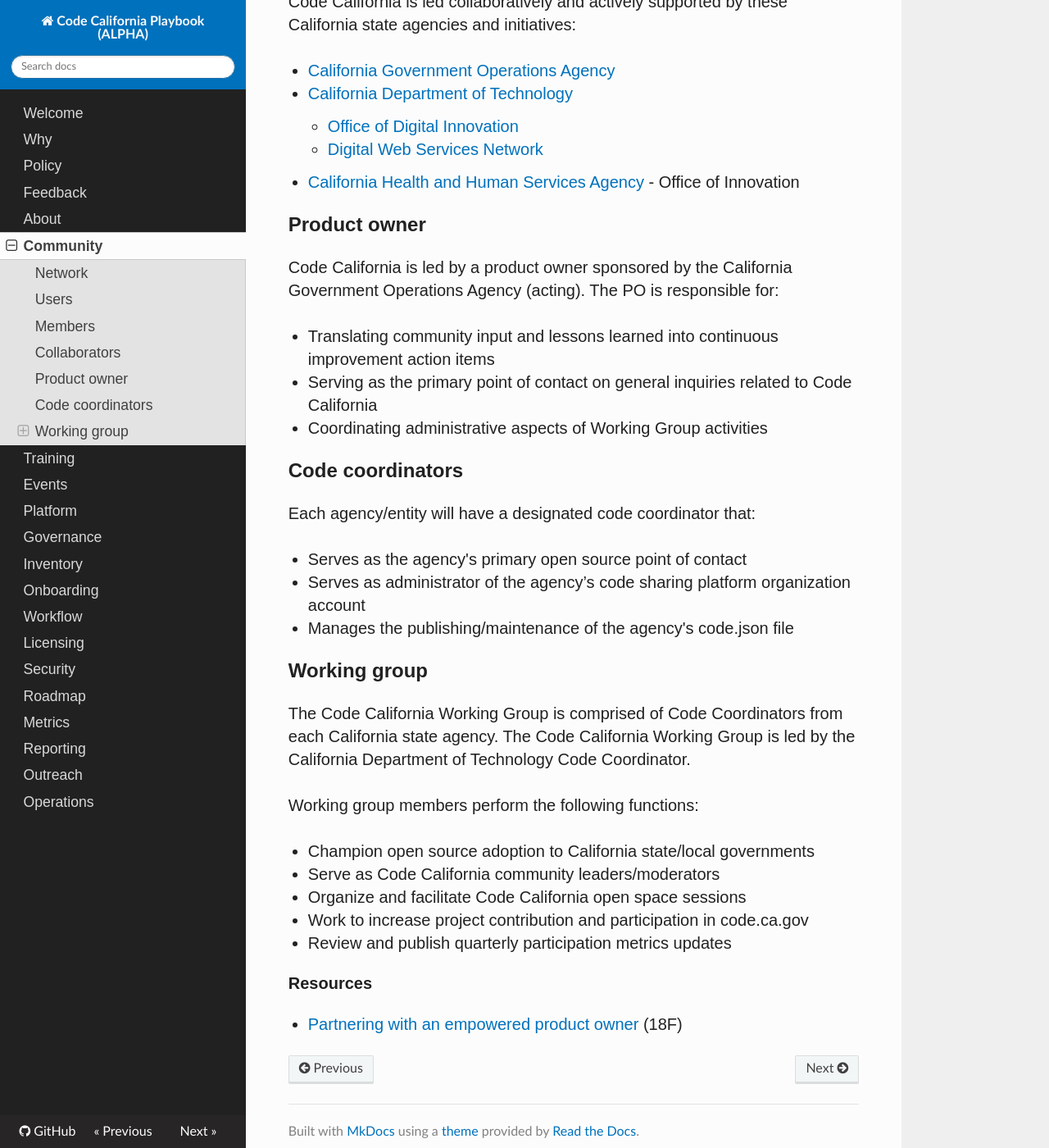
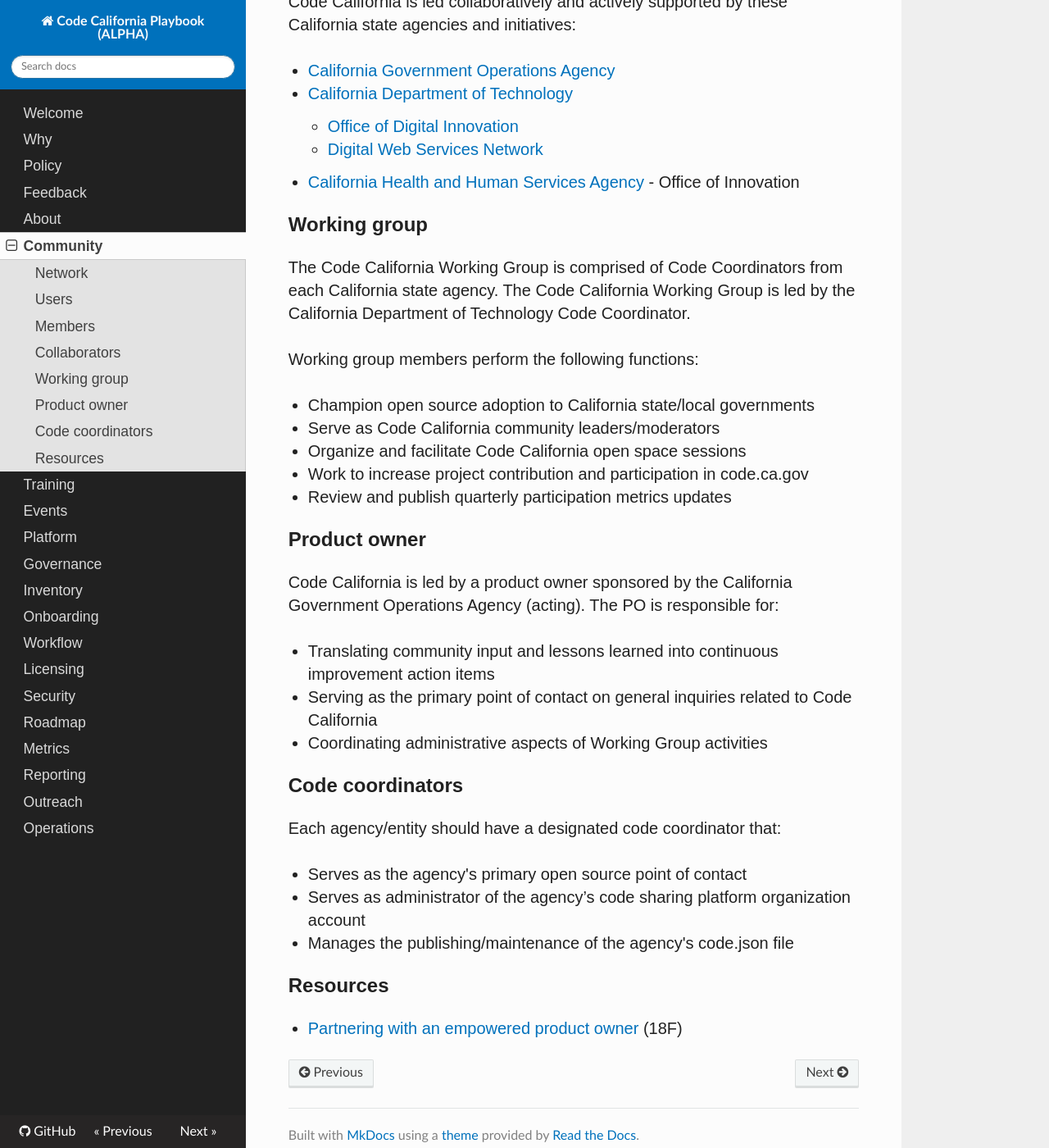
Before and after one commit to CA-CODE-Works/playbook, an MkDocs documentation site: the page built from docs/community.md, in a window 1280 px wide and 1400 px high, scrolled down 1096 px. Shown: the whole window at 82% size. Built offline with MkDocs 1.6.1, drawn with Linux system fonts in a browser that asks for light colours; nearby versions of some CDN libraries; old or Windows-style settings are respelled for this version of MkDocs; some of the changed lines change nothing that is shown; some of the changed text lies outside the part shown.

Commit message:
Update community.md

```diff
--- a/docs/community.md
+++ b/docs/community.md
@@ -4,10 +4,11 @@
 
 ## Network
 
-Code California hosts an online and and in person network for its community:
+Code California hosts an online and in person network for its community:
 
 * Slack ([codeCAgov](https://codecagov.slack.com/) / [join](https://join.slack.com/t/codecagov/shared_invite/enQtNDU3MDY2NDUyMTk3LTkxMzEwYzU3MzdkNTE3ZGE0OGY4MjU5YzUzMTE5ODgwZjc3ZDE3MjlhMjQ3NTJkN2Y2NzFmZDk0NzZmNzgwYmU))
-* The community can also participate and meet others through the Department of Technology’s (CDT) [Digital Web Services Network](https://cdt.ca.gov/dwsn/) Quarterly meetings.
+
+* The community can also participate and meet others through the Department of Technology’s (CDT) Digital Web Services Network Quarterly meetings.
 
 ## Users
 
@@ -45,28 +46,6 @@
 
 * [California Health and Human Services Agency](http://www.chhs.ca.gov/Pages/Home.aspx) - Office of Innovation
 
-## Product owner
-
-Code California is led by a product owner sponsored by the California Government Operations Agency (acting). The PO is responsible for:
-
-* Translating community input and lessons learned into continuous improvement action items
-
-* Serving as the primary point of contact on general inquiries related to Code California
-
-* Coordinating administrative aspects of Working Group activities
-
-
-## Code coordinators
-
-Each agency/entity will have a designated code coordinator that:
-
-* Serves as the agency's primary open source point of contact
-
-* Serves as administrator of the agency’s code sharing platform organization account
-
-* Manages the publishing/maintenance of the agency's code.json file
-
-
 ## Working group
 
 The Code California Working Group is comprised of Code Coordinators from each California state agency. The Code California Working Group is led by the California Department of Technology Code Coordinator.
@@ -83,8 +62,26 @@
 
 * Review and publish quarterly participation metrics updates
 
+## Product owner
 
+Code California is led by a product owner sponsored by the California Government Operations Agency (acting). The PO is responsible for:
 
-### Resources
+* Translating community input and lessons learned into continuous improvement action items
+
+* Serving as the primary point of contact on general inquiries related to Code California
+
+* Coordinating administrative aspects of Working Group activities
+
+## Code coordinators
+
+Each agency/entity should have a designated code coordinator that:
+
+* Serves as the agency's primary open source point of contact
+
+* Serves as administrator of the agency’s code sharing platform organization account
+
+* Manages the publishing/maintenance of the agency's code.json file
+
+## Resources
 
 * [Partnering with an empowered product owner](https://18f.gsa.gov/partnership-principles/#partnering-with-an-empowered-product-owner ) (18F)
```
